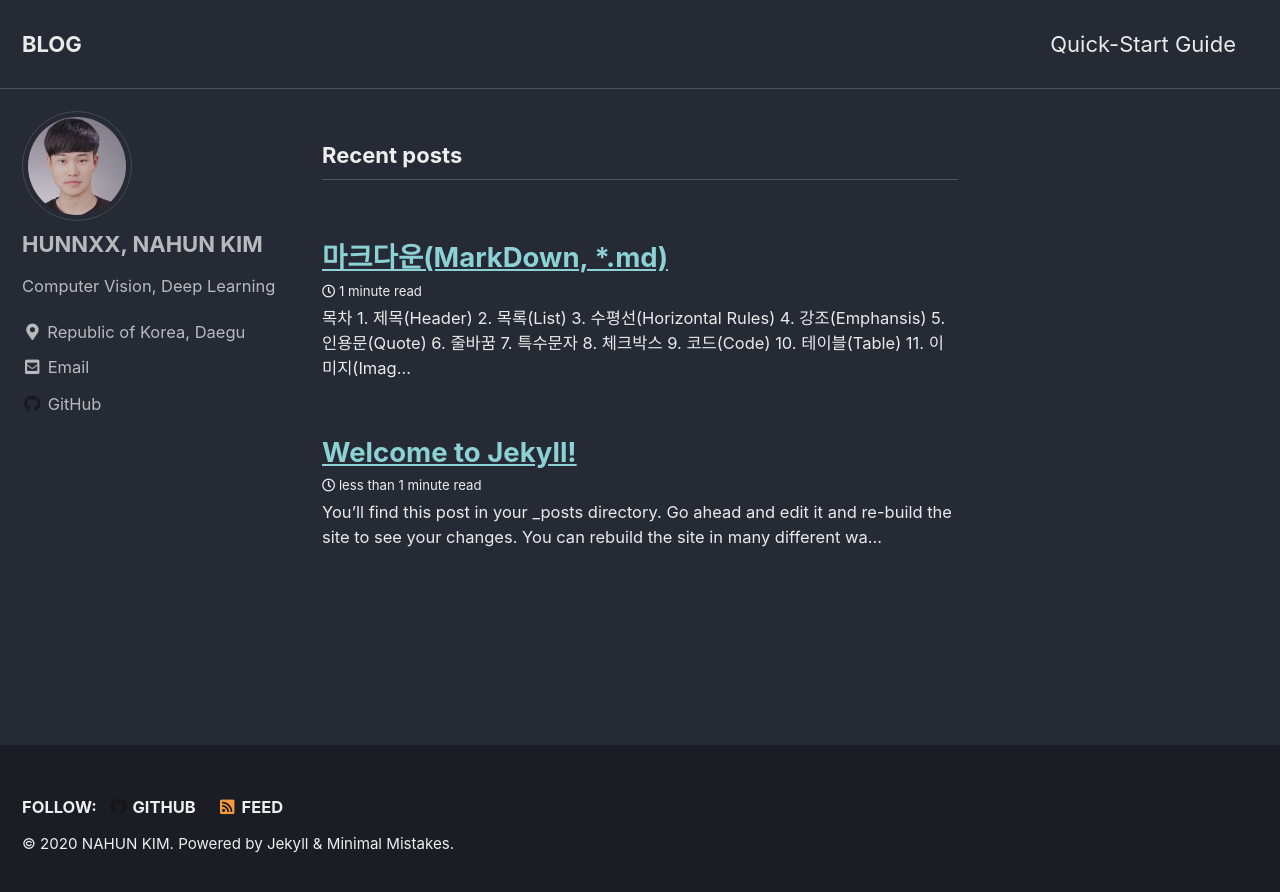
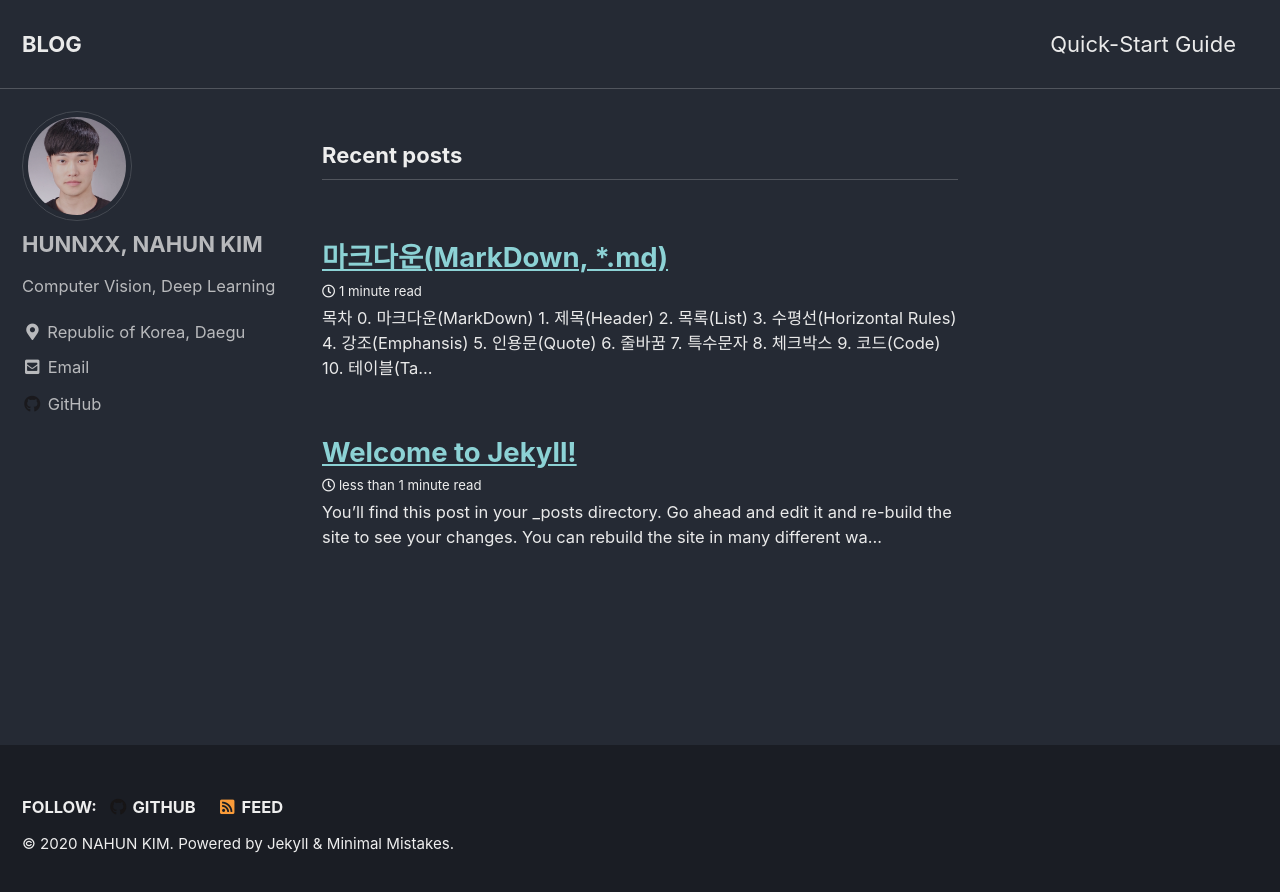
Before and after one commit to hunnxx/hunnxx.github.io, a Jekyll site: the page built from index.html, in a window 1280 px wide. Shown: the top 892 px of the page. Built offline with Jekyll 4.4.1, drawn with Linux system fonts in a browser that asks for light colours; cached includes are drawn as plain includes; the list of posts is cut into pages by our own code.

Commit message:
Update 2020-08-01-markdown.md

```diff
--- a/_posts/2020-08-01-markdown.md
+++ b/_posts/2020-08-01-markdown.md
@@ -5,6 +5,7 @@ categories: markdown
 ---
 
 # 목차
+[0. 마크다운(MarkDown)](#마크다운markdown)
 [1. 제목(Header)](#제목header)
 [2. 목록(List)](#목록list)
 [3. 수평선(Horizontal Rules)](#수평선horizontal-rules)
```
